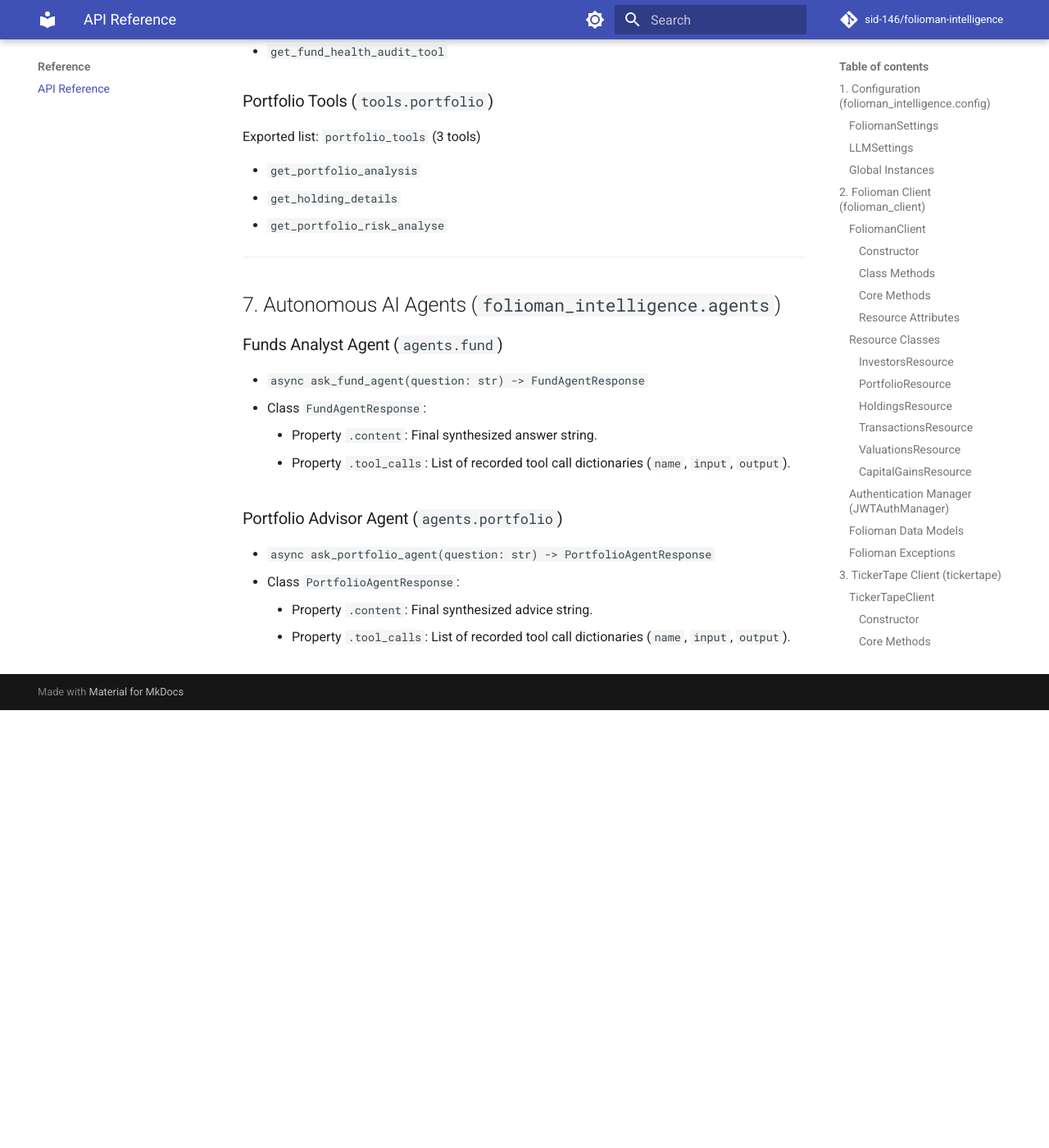
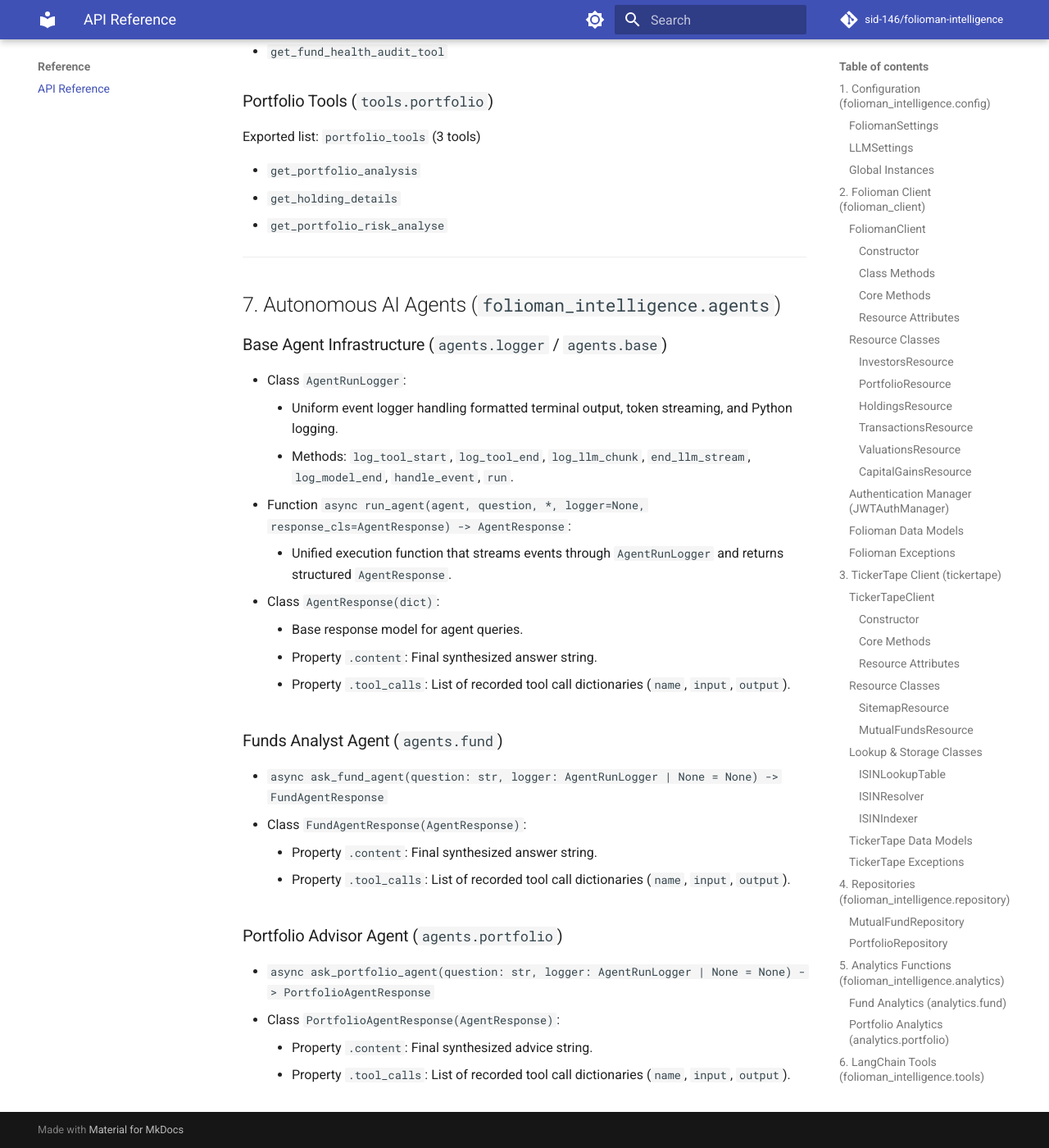
Before and after one commit to sid-146/folioman-intelligence, an MkDocs documentation site: the page built from docs/api-reference.md, in a window 1280 px wide and 1400 px high, scrolled down 9776 px. Shown: the whole window at 82% size. Built offline with MkDocs 1.6.1 and Material for MkDocs 9.7.7, drawn with Linux system fonts in a browser that asks for light colours; comment, search, counter and statistics services are not loaded; before the commit the page ends 10642 px from its top, so only the background shows below that.

Commit message:
updated documents

```diff
--- a/docs/api-reference.md
+++ b/docs/api-reference.md
@@ -334,16 +334,28 @@ Exported list: `portfolio_tools` (3 tools)
 
 ## 7. Autonomous AI Agents (`folioman_intelligence.agents`)
 
+### Base Agent Infrastructure (`agents.logger` / `agents.base`)
+
+- Class `AgentRunLogger`:
+    - Uniform event logger handling formatted terminal output, token streaming, and Python logging.
+    - Methods: `log_tool_start`, `log_tool_end`, `log_llm_chunk`, `end_llm_stream`, `log_model_end`, `handle_event`, `run`.
+- Function `async run_agent(agent, question, *, logger=None, response_cls=AgentResponse) -> AgentResponse`:
+    - Unified execution function that streams events through `AgentRunLogger` and returns structured `AgentResponse`.
+- Class `AgentResponse(dict)`:
+    - Base response model for agent queries.
+    - Property `.content`: Final synthesized answer string.
+    - Property `.tool_calls`: List of recorded tool call dictionaries (`name`, `input`, `output`).
+
 ### Funds Analyst Agent (`agents.fund`)
 
-- `async ask_fund_agent(question: str) -> FundAgentResponse`
-- Class `FundAgentResponse`:
+- `async ask_fund_agent(question: str, logger: AgentRunLogger | None = None) -> FundAgentResponse`
+- Class `FundAgentResponse(AgentResponse)`:
     - Property `.content`: Final synthesized answer string.
     - Property `.tool_calls`: List of recorded tool call dictionaries (`name`, `input`, `output`).
 
 ### Portfolio Advisor Agent (`agents.portfolio`)
 
-- `async ask_portfolio_agent(question: str) -> PortfolioAgentResponse`
-- Class `PortfolioAgentResponse`:
+- `async ask_portfolio_agent(question: str, logger: AgentRunLogger | None = None) -> PortfolioAgentResponse`
+- Class `PortfolioAgentResponse(AgentResponse)`:
     - Property `.content`: Final synthesized advice string.
     - Property `.tool_calls`: List of recorded tool call dictionaries (`name`, `input`, `output`).
```
Also changed, not shown: docs/tools-and-agents.md (+2 -2 lines).
